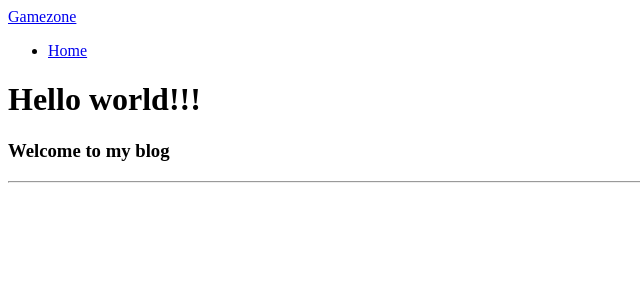
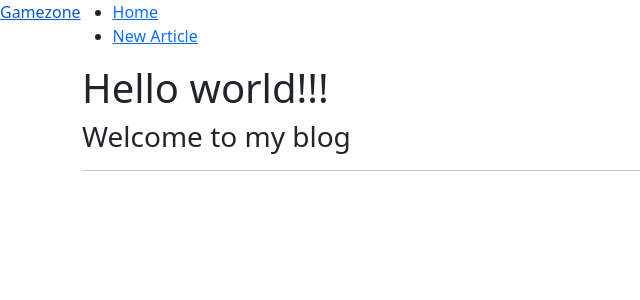
Before and after one commit to NgobeseA/gamezone-blog, a Django app: template gameblog/gzblog/templates/home.html in a window 1280 px wide. Shown: the top 300 px of the page, without its empty margins (0-640 px from the left). Run offline with Django 4.2, Linux system fonts and the light colour scheme; the template is opened without the code that fills it, so the values that code supplies are empty; some libraries are stand-ins or nearby versions; some web fonts are replaced.

Commit message:
Created a superuser, model, home page and list of article in i have using dynamic programing and try some static file even though it not working but later on i will fix.

```diff
--- a/gameblog/gzblog/admin.py
+++ b/gameblog/gzblog/admin.py
@@ -1,3 +1,5 @@
 from django.contrib import admin
+from .models import Article
 
 # Register your models here.
+admin.site.register(Article)
--- /dev/null
+++ b/gameblog/gzblog/static/style.css
@@ -0,0 +1,32 @@
+/*=========== Google font Lora, Poppins & Rem =============*/
+@import url('https://fonts.googleapis.com/css2?family=Lora:wght@600&family=Poppins:wght@400;500;600&family=REM&display=swap');
+
+/*========== CSS Variables =========*/
+:root{
+    --hearder-height: 3.5rem;
+
+    /*=====colors=====*/
+    --text-color: hsl(210, 50%, 20%);
+    --title-color: hsl(210, 20%, 15%);
+    --body-color: hsl(210, 55%, 75%);
+
+    /*======== Fonts ======*/
+    --body-font: 'Lora', serif;
+    --second-font: 'Poppins', sans-serif;
+    --third-font: 'REM', sans-serif;
+    --normal-size-font: 1rem;
+    --small-font-size: .800rem;
+
+    /*==== Font weigh ====*/
+    --font-regular: 400;
+    --font-medium: 500;
+    --font-bold: 600;
+}
+
+body{
+    font-family: var(--body-font);
+    font-size: var(--normal-size-font);
+    background-color: var(--body-color);
+    color: var(--text-color);
+    font-weight: var(--font-medium);
+}
--- a/gameblog/gzblog/templates/home.html
+++ b/gameblog/gzblog/templates/home.html
@@ -5,4 +5,10 @@
 <h1>Hello world!!!</h1>
 <h3>Welcome to my blog</h3>
 <hr>
+    <ul>
+    {% for article in object_list %}
+        <li>{{ article.title }} - {{ article.author.first_name }}</li>
+    {% endfor %}
+
+</ul>
 {% endblock %}
--- a/gameblog/gzblog/templates/layout.html
+++ b/gameblog/gzblog/templates/layout.html
@@ -5,26 +5,42 @@
     <meta name="viewport" content="width=device-width, initial-scale=1.0">
     <title>{% block tag %} {% endblock %}</title>
 
+    <!---========= Link static file ==========-->
+    {% load static %}
+    <link rel="stylesheet" href="{% static 'style.css' %}">
+
     <!--========= For Icon ======-->
     <link rel="stylesheet" href="https://cdnjs.cloudflare.com/ajax/libs/remixicon/3.4.0/remixicon.css">
+
+    <!--========== Bootstrap ===============-->
+    <link href="https://cdn.jsdelivr.net/npm/bootstrap@5.3.1/dist/css/bootstrap.min.css" rel="stylesheet" integrity="sha384-4bw+/aepP/YC94hEpVNVgiZdgIC5+VKNBQNGCHeKRQN+PtmoHDEXuppvnDJzQIu9" crossorigin="anonymous">
 </head>
 <body>
     <!-- ========= Navbar ============ -->
     <header class="header">
-        <nav class="nav container">
+        <nav class="nav fluid-container">
             <a class="nav_logo" href="#">Gamezone</a>
             <div class="nav_menu" id="nav-menu">
                 <ul class="nav_list">
                     <li class="nav_item">
                         <a href="#" class="nav_link">Home</a>
                     </li>
+                    <li class="nav_item">
+                        <a href="{% url 'new_article' %}" class="nav_link">New Article</a>
+                    </li>
                 </ul>
             </div>
         </nav>
     </header>
     <!--============ End of navbar =======-->
+    <div class="container">
     {% block content %}
 
     {% endblock %}
+    </div>
+
+
+    <!--========= Boostrap JS =========-->
+    <script src="https://cdn.jsdelivr.net/npm/bootstrap@5.3.1/dist/js/bootstrap.bundle.min.js" integrity="sha384-HwwvtgBNo3bZJJLYd8oVXjrBZt8cqVSpeBNS5n7C8IVInixGAoxmnlMuBnhbgrkm" crossorigin="anonymous"></script>
 </body>
 </html>
--- a/gameblog/gzblog/urls.py
+++ b/gameblog/gzblog/urls.py
@@ -1,6 +1,8 @@
 from django.urls import path
 from . import views
 
+
 urlpatterns = [
-    path('', views.home, name='home'),
+    path('', views.Home.as_view(), name='home'),
+    path('new/article/', views.CreateArticle.as_view(), name='new_article')
 ]
```
Also changed, not shown: gameblog/gzblog/form.py (added, +15 -0 lines), gameblog/gzblog/models.py (+15 -0 lines), gameblog/gzblog/templates/new_article.html (added, +14 -0 lines), gameblog/gzblog/views.py (+11 -2 lines), gameblog/db.sqlite3, gameblog/gzblog/migrations/0001_initial.py (added).
